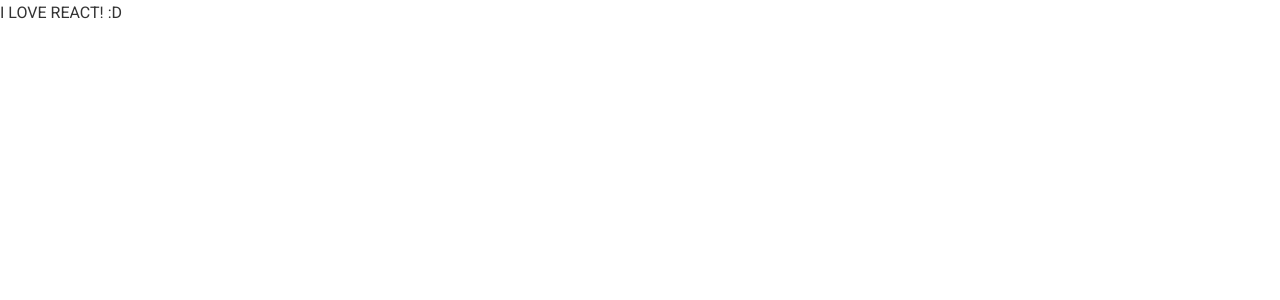
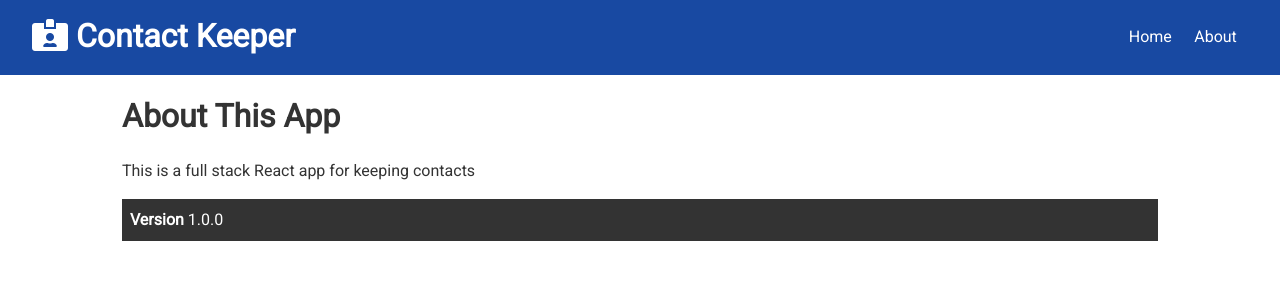
Before and after one commit to WillKoste/MERN-contact-api, a React (Create React App) app in the folder client/: page /about in a window 1280 px wide. Shown: the top 300 px of the page. Built offline with nearby package versions, Linux system fonts and the light colour scheme.

Commit message:
Basic Navbar Setup

```diff
--- a/client/src/App.js
+++ b/client/src/App.js
@@ -1,11 +1,23 @@
-import React from 'react';
+import React, {Fragment} from 'react';
+import {BrowserRouter as Router, Route, Switch} from 'react-router-dom';
+import Navbar from './components/layout/Navbar';
+import Home from './components/pages/Home';
+import About from './components/pages/About';
 import './App.css';
 
 const App =() => {
   return (
-    <div className="App">
-      I LOVE REACT! :D
-    </div>
+    <Router>
+      <Fragment className="App">
+        <Navbar />
+        <div className="container">
+          <Switch>
+            <Route exact path="/" component={Home} />
+            <Route exact path="/about" component={About} />
+          </Switch>
+        </div>
+      </Fragment>
+    </Router>
   );
 }
 
--- /dev/null
+++ b/client/src/components/layout/Navbar.js
@@ -0,0 +1,35 @@
+import React from 'react';
+import PropTypes from 'prop-types';
+import {Link} from 'react-router-dom';
+
+
+const Navbar = ({title, icon}) => {
+  return (
+    <div className="navbar bg-primary">
+      <h1>
+        <i className={icon}></i> {title}
+      </h1>
+
+      <ul>
+        <li>
+          <Link to="/">Home</Link>
+        </li>
+        <li>
+          <Link to="/about">About</Link>
+        </li>
+      </ul>
+    </div>
+  )
+}
+
+Navbar.propTypes = {
+  title: PropTypes.string.isRequired,
+  icon: PropTypes.string
+}
+
+Navbar.defaultProps = {
+  title: 'Contact Keeper',
+  icon: "fas fa-id-card-alt"
+}
+
+export default Navbar;
--- /dev/null
+++ b/client/src/components/pages/About.js
@@ -0,0 +1,17 @@
+import React from 'react';
+
+const About = () => {
+  return (
+    <div>
+      <h1>About This App</h1>
+      <p className="my-1">
+        This is a full stack React app for keeping contacts
+      </p>
+      <p className="bg-dark p">
+        <strong>Version </strong> 1.0.0
+      </p>
+    </div>
+  )
+}
+
+export default About;
--- /dev/null
+++ b/client/src/components/pages/Home.js
@@ -0,0 +1,11 @@
+import React from 'react';
+
+const Home = () => {
+  return (
+    <div>
+      <h1>Home</h1>
+    </div>
+  )
+}
+
+export default Home;
```
